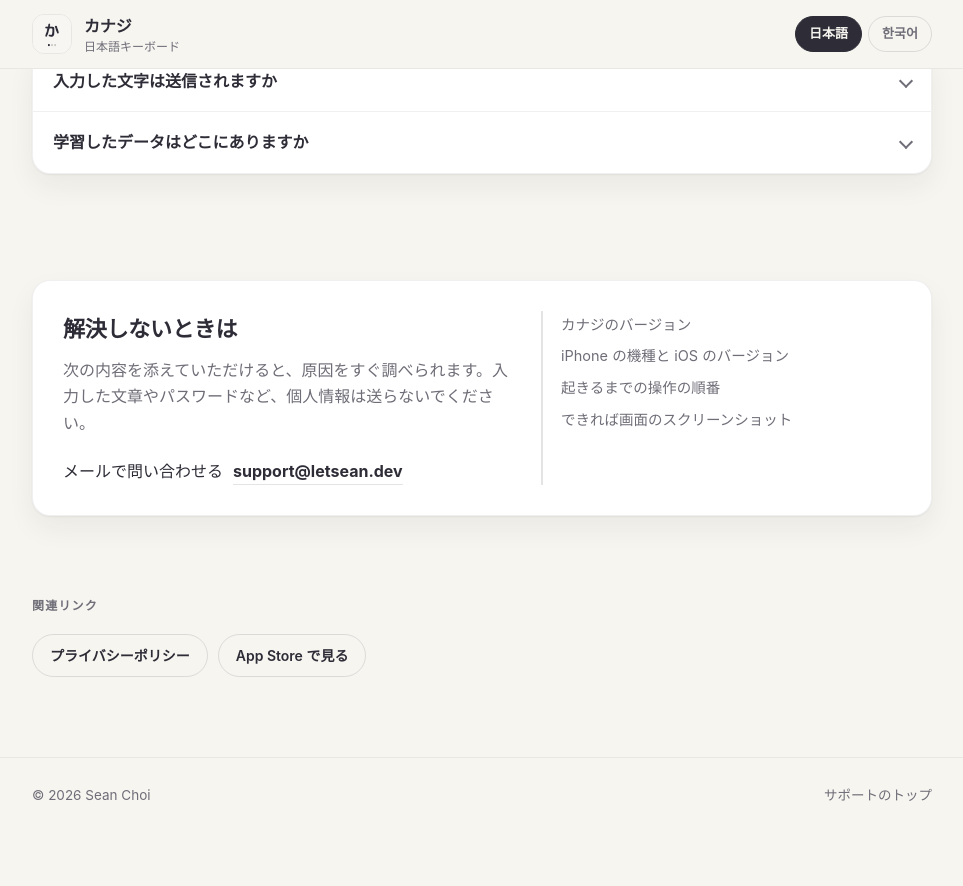
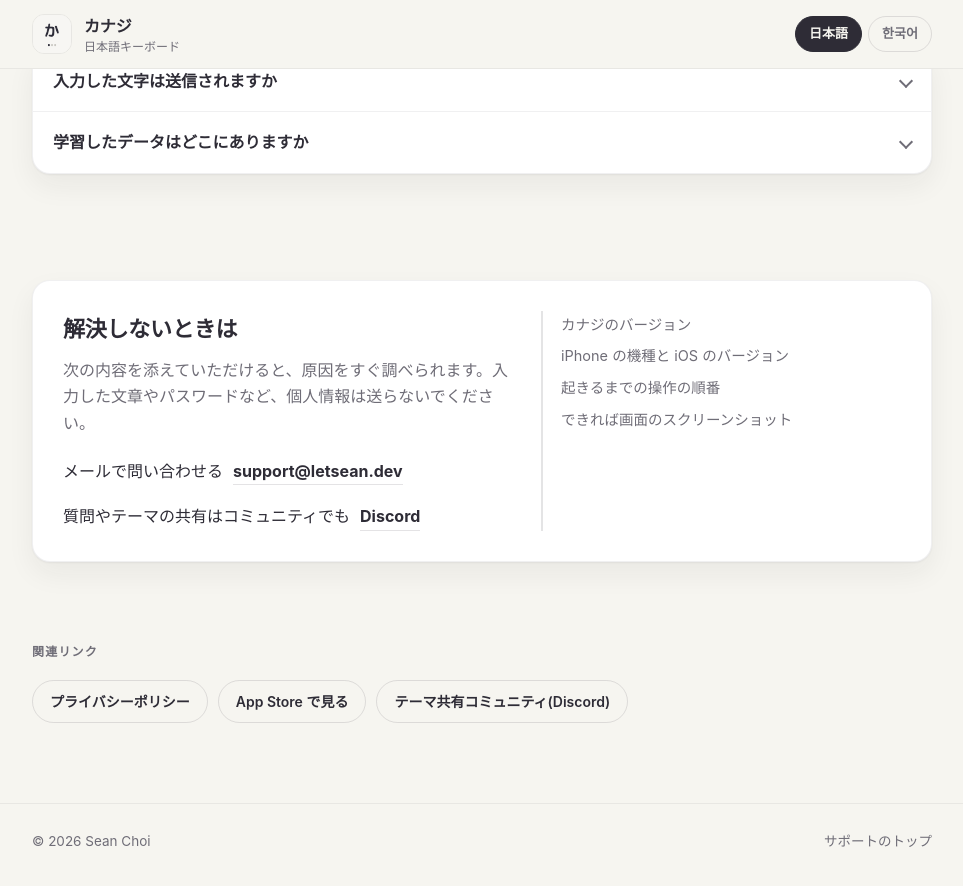
Before and after one commit to krazie99/krazie99.github.io, a Jekyll site: the page built from kanaji/ja/index.html, in a window 1280 px wide and 900 px high, scrolled down 1638 px. Shown: the top 886 px of the window, without its empty margins (158-1121 px from the left). Built offline with Jekyll 4.4.1, drawn with Linux system fonts in a browser that asks for light colours; before the commit the page ends 2493 px from its top, so only the background shows below that.

Commit message:
카나지 지원 페이지에 테마 공유 Discord 를 싣는다
앱의 커뮤니티 줄과 같은 초대 링크(만료·횟수 제한 없음). 문의 칸의 메일 아래와 관련 링크에
둔다. 제품에 discord_url 이 있을 때만 그리므로 한글키 페이지는 그대로다.

```diff
--- a/_data/kanaji_ja.yml
+++ b/_data/kanaji_ja.yml
@@ -60,10 +60,12 @@ contact_checklist:
   - 起きるまでの操作の順番
   - できれば画面のスクリーンショット
 contact_action: メールで問い合わせる
+contact_discord: 質問やテーマの共有はコミュニティでも
 
 links_label: 関連リンク
 labels:
   app_store: App Store で見る
   privacy: プライバシーポリシー
+  discord: テーマ共有コミュニティ(Discord)
   home: サポートのトップ
   language: 言語
--- a/_data/kanaji_ko.yml
+++ b/_data/kanaji_ko.yml
@@ -60,10 +60,12 @@ contact_checklist:
   - 문제가 생기기까지의 순서
   - 가능하면 화면 스크린샷
 contact_action: 이메일로 문의하기
+contact_discord: 질문과 테마 공유는 커뮤니티에서도
 
 links_label: 관련 링크
 labels:
   app_store: App Store에서 보기
   privacy: 개인정보 처리방침
+  discord: 테마 공유 커뮤니티(Discord)
   home: 지원 홈
   language: 언어
--- a/_data/products.yml
+++ b/_data/products.yml
@@ -4,6 +4,7 @@ kanaji:
   mark: /assets/img/kanaji-mark.png
   glyph: か
   app_store_id: "6801812576"
+  discord_url: https://discord.gg/wZMVrQeyGY
   languages: [ja, ko]
 
 hankey:
--- a/_layouts/support.html
+++ b/_layouts/support.html
@@ -90,6 +90,14 @@
             <span>{{ c.contact_action }}</span>
             <strong>{{ site.email }}</strong>
           </a>
+          {% if p.discord_url %}
+          <div>
+            <a class="mail" href="{{ p.discord_url }}">
+              <span>{{ c.contact_discord }}</span>
+              <strong>Discord</strong>
+            </a>
+          </div>
+          {% endif %}
         </div>
         <ul class="checklist">
           {% for item in c.contact_checklist %}<li>{{ item }}</li>{% endfor %}
@@ -103,6 +111,9 @@
         <li><a href="/{{ page.product }}/privacy/{{ page.lang }}/">{{ c.labels.privacy }}</a></li>
         {% if p.app_store_id != "" %}
         <li><a href="https://apps.apple.com/app/id{{ p.app_store_id }}">{{ c.labels.app_store }}</a></li>
+        {% endif %}
+        {% if p.discord_url %}
+        <li><a href="{{ p.discord_url }}">{{ c.labels.discord }}</a></li>
         {% endif %}
         {% if p.cafe_url %}
         <li><a href="{{ p.cafe_url }}">{{ c.labels.cafe }}</a></li>
```
